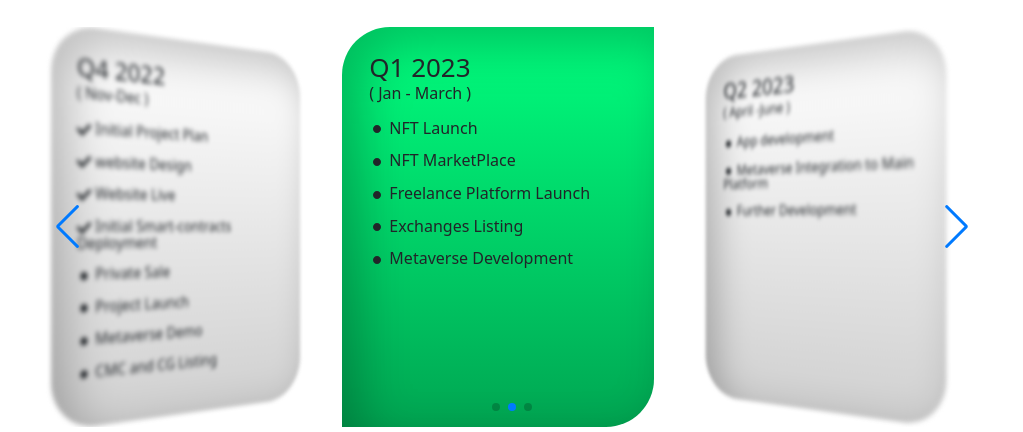
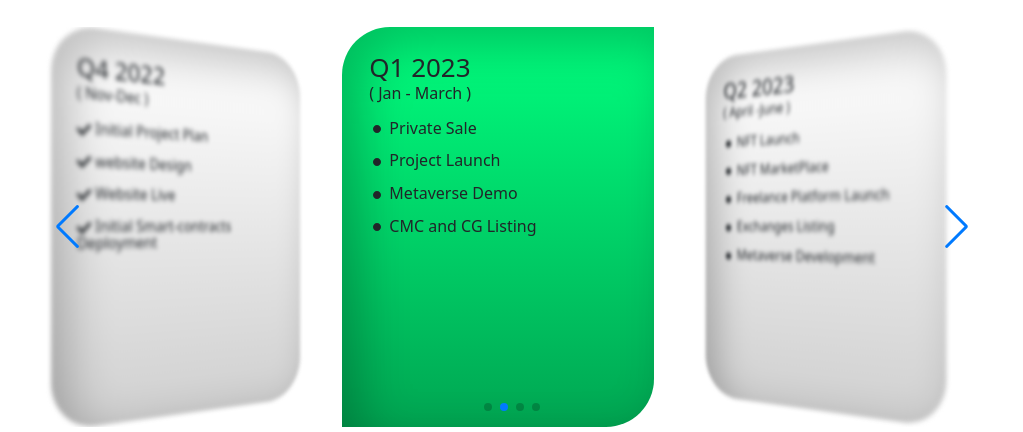
Before and after one commit to noorshanu/delance-main, a React (Create React App) app: page / in a window 1280 px wide. Shown: the part 4840-5272 px from the top of the page, without its empty margins (128-1151 px from the left). Built offline with nearby package versions, Linux system fonts and the light colour scheme.

Commit message:
Update Raod.js

```diff
--- a/src/Components/Roadmap/Raod.js
+++ b/src/Components/Roadmap/Raod.js
@@ -57,10 +57,7 @@ export default function Raod() {
               <p><FaCheck/> Website Live </p>
               <p><FaCheck/> Initial Smart-contracts Deployment  </p>
 
-              <p><GoPrimitiveDot/> Private Sale  </p>
-              <p><GoPrimitiveDot/> Project Launch  </p>
-              <p><GoPrimitiveDot/> Metaverse Demo   </p>
-              <p><GoPrimitiveDot/> CMC and CG Listing   </p>
+
             </div>
 
           </div>
@@ -73,11 +70,12 @@ export default function Raod() {
               <p> ( Jan - March )</p>
             </div>
             <div className="road-list">
-              <p><GoPrimitiveDot /> NFT Launch  </p>
-              <p><GoPrimitiveDot/> NFT MarketPlace </p>
-              <p><GoPrimitiveDot/> Freelance Platform Launch </p>
-              <p><GoPrimitiveDot className=""/> Exchanges Listing  </p>
-              <p><GoPrimitiveDot/> Metaverse Development    </p>
+            <p><GoPrimitiveDot/> Private Sale  </p>
+              <p><GoPrimitiveDot/> Project Launch  </p>
+              <p><GoPrimitiveDot/> Metaverse Demo   </p>
+              <p><GoPrimitiveDot/> CMC and CG Listing   </p>
+
+
 
             </div>
           </div>
@@ -89,6 +87,27 @@ export default function Raod() {
               <p>( April -June )   </p>
             </div>
             <div className="road-list">
+            <p><GoPrimitiveDot /> NFT Launch  </p>
+              <p><GoPrimitiveDot/> NFT MarketPlace </p>
+              <p><GoPrimitiveDot/> Freelance Platform Launch </p>
+              <p><GoPrimitiveDot className=""/> Exchanges Listing  </p>
+              <p><GoPrimitiveDot/> Metaverse Development    </p>
+
+
+
+            </div>
+
+          </div>
+        </SwiperSlide>
+        <SwiperSlide>
+        <div className="road-box">
+        <div className="road-top">
+              <h2>Q3 2023</h2>
+              <p>( July -Sept )   </p>
+            </div>
+            <div className="road-list">
+
+
               <p><GoPrimitiveDot /> App development   </p>
               <p><GoPrimitiveDot/> Metaverse Integration to Main Platform </p>
               <p><GoPrimitiveDot/> Further Development   </p>
```
